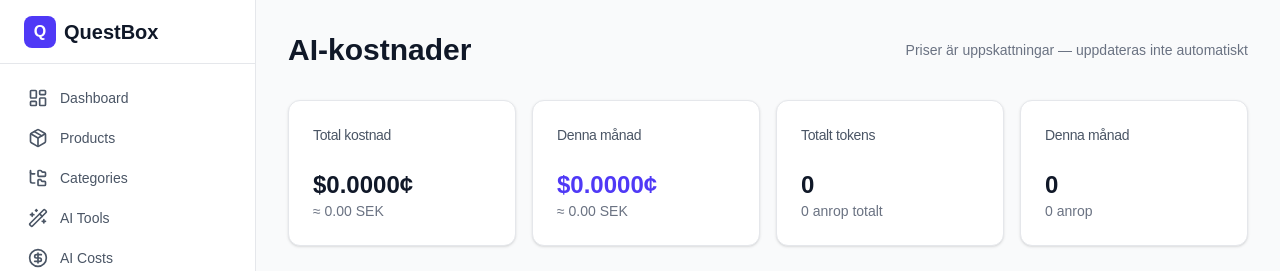
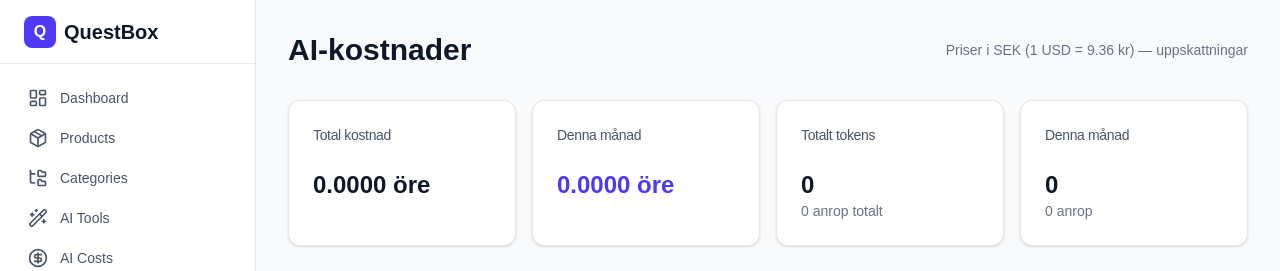
Before and after one commit to bltg85/questbox, a Next.js app: page /en/admin/ai-costs in a window 1280 px wide. Shown: the top 271 px of the page. Built offline with nearby package versions, Linux system fonts and the light colour scheme; no server answers; the database is empty.

Commit message:
Visa AI-kostnader i SEK istället för USD (1 USD = 9.36 kr)
Co-Authored-By: Claude Sonnet 4.6 <noreply@anthropic.com>

```diff
--- a/src/app/[locale]/admin/ai-costs/page.tsx
+++ b/src/app/[locale]/admin/ai-costs/page.tsx
@@ -42,9 +42,12 @@ const OPERATION_LABELS: Record<string, string> = {
   single: 'Enstaka anrop',
 };
 
+const USD_TO_SEK = 9.36;
+
 function formatCost(usd: number): string {
-  if (usd < 0.001) return `$${(usd * 100).toFixed(4)}¢`;
-  return `$${usd.toFixed(4)}`;
+  const sek = usd * USD_TO_SEK;
+  if (sek < 0.01) return `${(sek * 100).toFixed(4)} öre`;
+  return `${sek.toFixed(4)} kr`;
 }
 
 function formatTokens(n: number): string {
@@ -97,8 +100,6 @@ export default function AiCostsPage() {
 
   if (!stats) return null;
 
-  const totalCostSEK = stats.totalCost * 10.5; // rough USD→SEK
-  const monthCostSEK = stats.monthCost * 10.5;
 
   // Sort models by cost descending
   const modelEntries = Object.entries(stats.byModel).sort((a, b) => b[1].cost - a[1].cost);
@@ -111,7 +112,7 @@ export default function AiCostsPage() {
     <div>
       <div className="mb-8 flex items-center justify-between">
         <h1 className="text-3xl font-bold text-gray-900">AI-kostnader</h1>
-        <p className="text-sm text-gray-500">Priser är uppskattningar — uppdateras inte automatiskt</p>
+        <p className="text-sm text-gray-500">Priser i SEK (1 USD = {USD_TO_SEK} kr) — uppskattningar</p>
       </div>
 
       {/* Summary cards */}
@@ -122,7 +123,6 @@ export default function AiCostsPage() {
           </CardHeader>
           <CardContent>
             <div className="text-2xl font-bold text-gray-900">{formatCost(stats.totalCost)}</div>
-            <div className="text-sm text-gray-500">≈ {totalCostSEK.toFixed(2)} SEK</div>
           </CardContent>
         </Card>
 
@@ -132,7 +132,6 @@ export default function AiCostsPage() {
           </CardHeader>
           <CardContent>
             <div className="text-2xl font-bold text-indigo-600">{formatCost(stats.monthCost)}</div>
-            <div className="text-sm text-gray-500">≈ {monthCostSEK.toFixed(2)} SEK</div>
           </CardContent>
         </Card>
 
```
